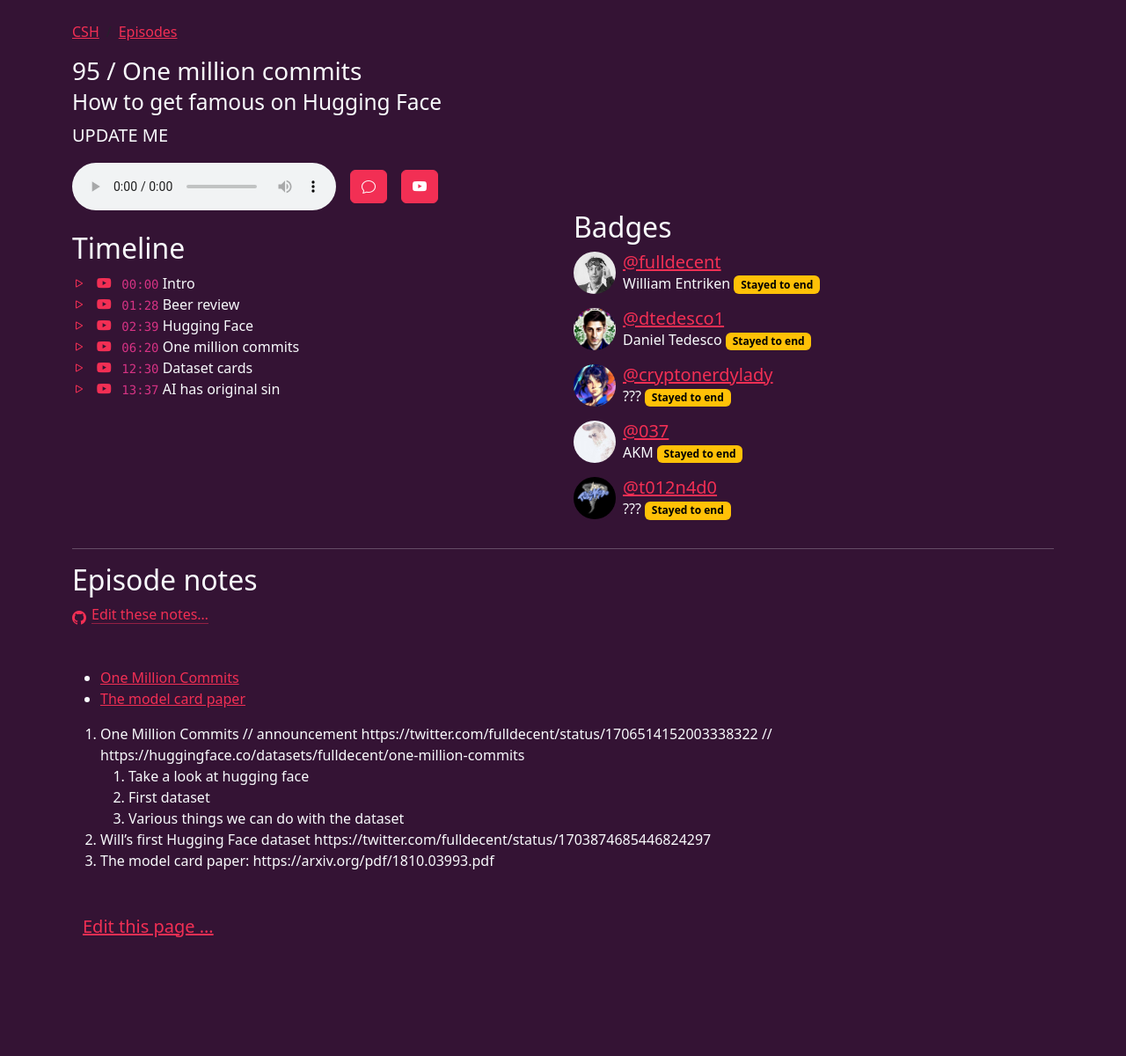
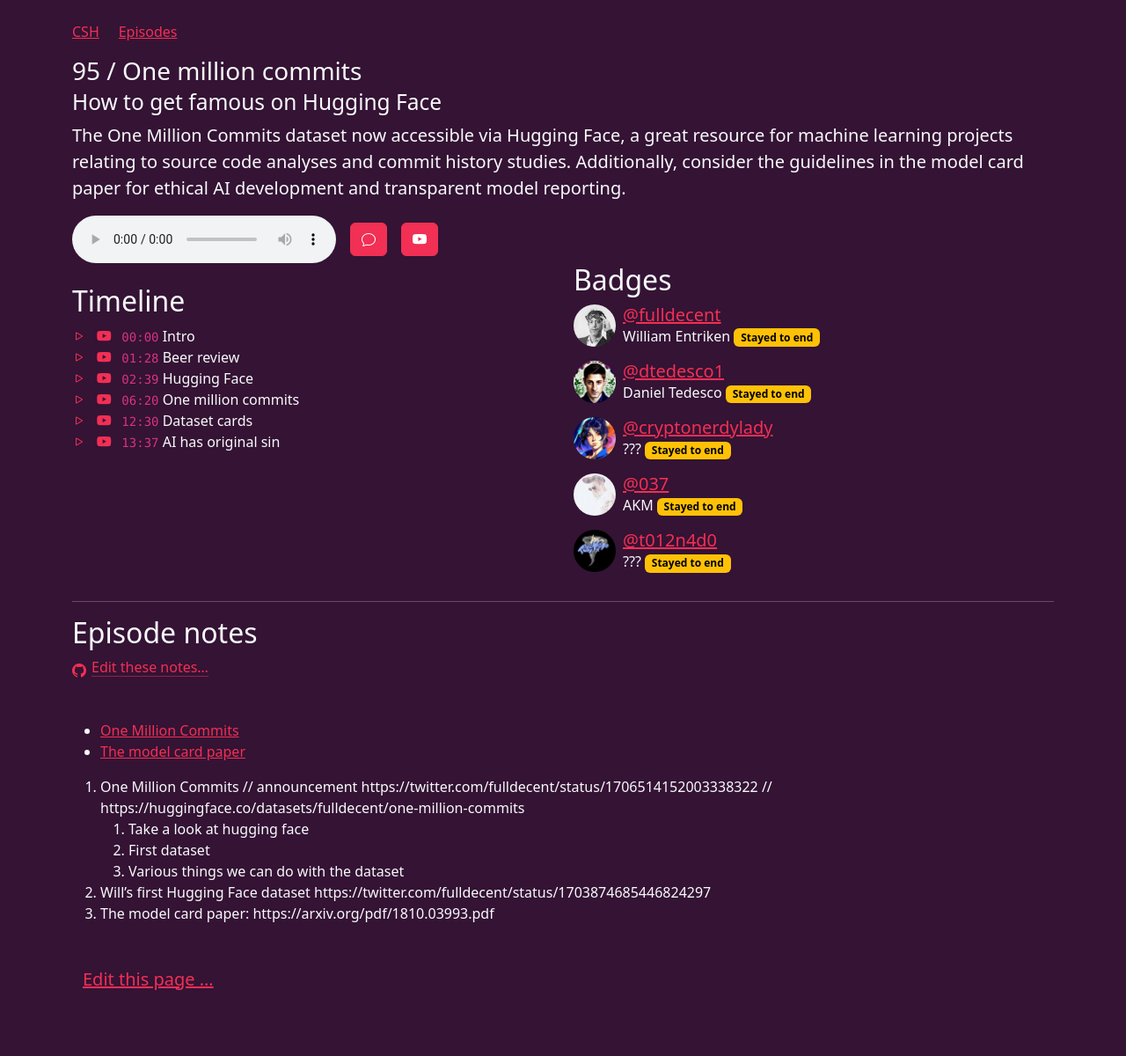
Before and after one commit to community-service/hour.gg, a Jekyll site: the page built from _episodes/2023-09-26-episode-95.md, in a window 1280 px wide. Shown: the whole page at 88% size. Built offline with Jekyll 4.4.1, drawn with Linux system fonts in a browser that asks for light colours; before the commit the page ends 1140 px from its top, so only the background shows below that.

Commit message:
add descriptions

```diff
--- a/_episodes/2023-09-26-episode-95.md
+++ b/_episodes/2023-09-26-episode-95.md
@@ -3,16 +3,17 @@ posted: true
 guid: "19C90D44-23BB-48BB-BFE7-64C1EDD0B675"
 title: One million commits
 subtitle: How to get famous on Hugging Face
-description: UPDATE ME
+description: |-
+  The One Million Commits dataset now accessible via Hugging Face, a great resource for machine learning projects relating to source code analyses and commit history studies.
+
+  Additionally, consider the guidelines in the model card paper for ethical AI development and transparent model reporting.
 time: "2023-09-26 18:00:00 -0400"
 itunes-explicit: false
 itunes-episode: 95
 itunes-episodeType: full
-
 # More info
 youtube-full: https://youtu.be/JAMQO6Y8-nY
 discussion: https://twitter.com/fulldecent/status/1706877155454415015
-
 # Timeline
 timeline:
   - seconds: 0
@@ -27,13 +28,11 @@ timeline:
     title: Dataset cards
   - seconds: 817
     title: AI has original sin
-
 # File information
 enclosure-url: "https://media.phor.net/csh/2023-09-26-episode-95.m4a"
 enclosure-length: 32502314
 enclosure-type: "audio/x-m4a"
 itunes-duration: 1587
-
 # CSH information
 badges:
   - type: stayed-to-end
```
Also changed, not shown: _episodes/2023-09-05-episode-92.md (+1 -5 lines), _episodes/2023-09-12-episode-93.md (+1 -5 lines), _episodes/2023-09-19-episode-94.md (+1 -5 lines), _episodes/2023-10-10-episode-97.md (+1 -5 lines), _episodes/2023-11-14-episode-101.md (+1 -5 lines), README.md.
